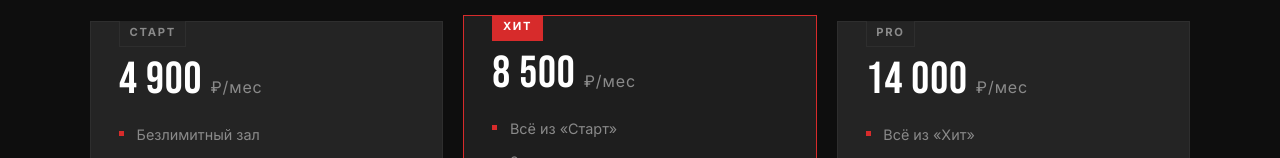
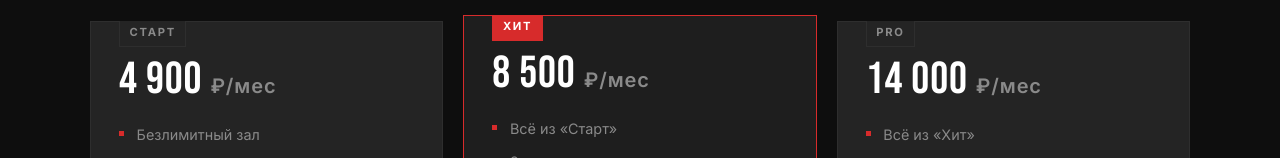
Before and after one commit to FocusSam/fitness-landing-page, a plain HTML site: page index.html in a window 1280 px wide. Shown: the part 1518-1676 px from the top of the page. Drawn offline with Linux system fonts and the light colour scheme.

Commit message:
Increase price unit font size
Co-Authored-By: Claude Sonnet 4.6 <noreply@anthropic.com>

```diff
--- a/style.css
+++ b/style.css
@@ -241,9 +241,9 @@ ul { list-style: none; }
 
 .card__price span {
   font-family: var(--font-body);
-  font-size: 1rem;
+  font-size: 1.25rem;
   color: var(--muted);
-  font-weight: 400;
+  font-weight: 600;
 }
 
 .card__features {
```
